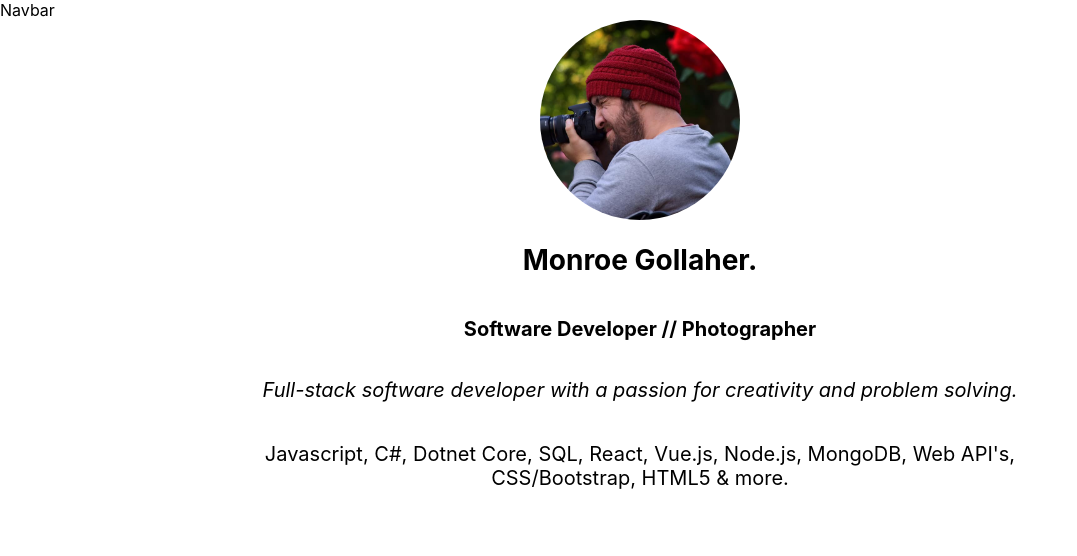
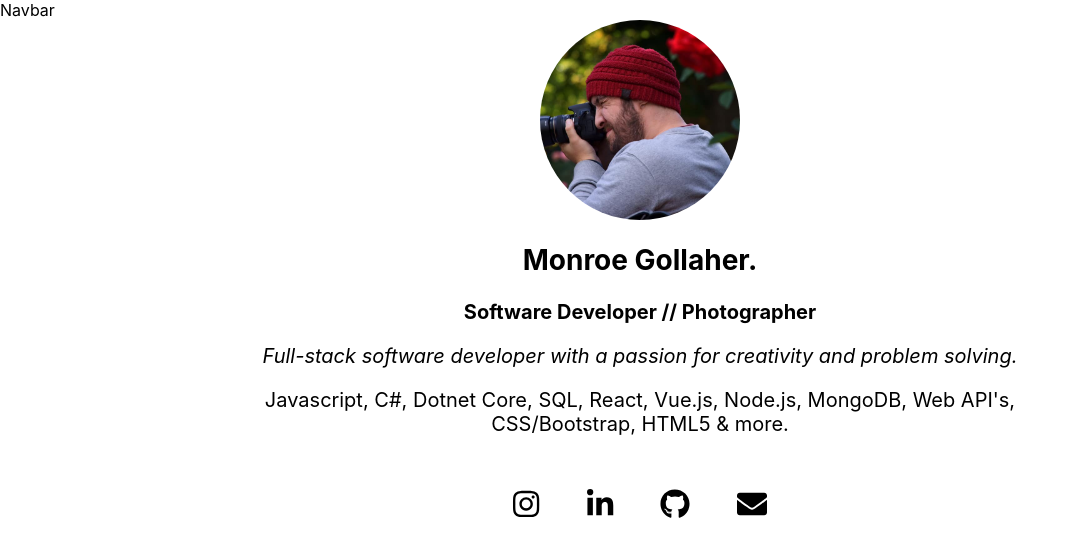
Before and after one commit to MonroeGollaher/MonroeGollaher.github.io, a React (Create React App) app: page / in a window 1280 px wide. Shown: the top 556 px of the page, without its empty margins (0-1077 px from the left). Built offline with nearby package versions, Linux system fonts and the light colour scheme.

Commit message:
header progress

```diff
--- a/src/components/Header/index.jsx
+++ b/src/components/Header/index.jsx
@@ -6,23 +6,61 @@ import {
   Bio,
   Languages,
   PortfolioPicture,
+  SocialButtons,
+  ListWrapper,
+  ListItem,
+  Link,
+  TopArea,
 } from "./styles";
 import Picture from "./assets/monroePortfolio.jpg";
+import { FontAwesomeIcon } from "@fortawesome/react-fontawesome";
+import { faEnvelope } from "@fortawesome/free-solid-svg-icons";
+import {
+  faLinkedinIn,
+  faInstagram,
+  faGithub,
+} from "@fortawesome/free-brands-svg-icons";
 
 const Header = () => {
   return (
     <HeaderWrapper>
       <PortfolioPicture src={Picture} />
+      <TopArea>
         <Name>Monroe Gollaher.</Name>
         <Bio>Software Developer // Photographer</Bio>
         <Blurb>
-        Full-stack software developer with a passion for creativity and problem
-        solving.
+          Full-stack software developer with a passion for creativity and
+          problem solving.
         </Blurb>
         <Languages>
           Javascript, C#, Dotnet Core, SQL, React, Vue.js, Node.js, MongoDB, Web
           API's, CSS/Bootstrap, HTML5 & more.
         </Languages>
+      </TopArea>
+      <SocialButtons>
+        <ListWrapper>
+          <ListItem>
+            <Link href="https://rb.gy/kb8lcq">
+              <FontAwesomeIcon icon={faInstagram} />
+            </Link>
+          </ListItem>
+          <ListItem>
+            <Link href="https://rb.gy/srpbts">
+              <FontAwesomeIcon icon={faLinkedinIn} />
+            </Link>
+          </ListItem>
+          <ListItem>
+            <Link href="https://rb.gy/hdiedb">
+              <FontAwesomeIcon icon={faGithub} />
+            </Link>
+          </ListItem>
+          <ListItem>
+            <Link href="mailto:mgollaher92@gmail.com?subject=Let's%20get%20in%20touch">
+              <FontAwesomeIcon icon={faEnvelope} />
+            </Link>
+          </ListItem>
+        </ListWrapper>
+      </SocialButtons>
     </HeaderWrapper>
   );
 };
--- a/src/components/Header/styles.js
+++ b/src/components/Header/styles.js
@@ -25,6 +25,10 @@ export const PortfolioPicture = styled.img`
   }
 `;
 
+export const TopArea = styled.div`
+  margin-bottom: 0;
+`;
+
 export const Name = styled.h2`
   font-size: 28px;
 `;
@@ -41,3 +45,22 @@ export const Blurb = styled.p`
 export const Languages = styled.p`
   font-size: 20px;
 `;
+
+export const SocialButtons = styled.div`
+  width: 300px;
+  font-size: 30px;
+`;
+
+export const ListWrapper = styled.ul`
+  list-style: none;
+  display: flex;
+  justify-content: space-around;
+  text-align: center;
+  padding: 0;
+`;
+
+export const ListItem = styled.li``;
+
+export const Link = styled.a`
+  color: black;
+`;
```
Lines whose indentation alone changed are shown as unchanged.
